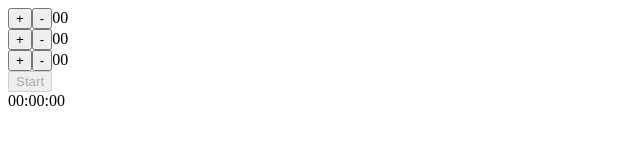
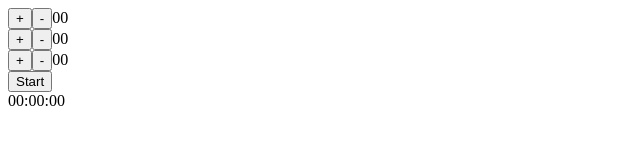
Before and after one commit to JensenMed/Timer-App, a React (Create React App) app in the folder frontend/frontend/: page / in a window 1280 px wide. Shown: the top 161 px of the page, without its empty margins (0-640 px from the left). Built offline with nearby package versions, Linux system fonts and the light colour scheme.

Commit message:
updated long-press

```diff
--- a/frontend/frontend/src/components/Clock.js
+++ b/frontend/frontend/src/components/Clock.js
@@ -11,7 +11,7 @@ const Clock = () => {
     const[total, setTotal] = useState(0)
     const[btn, setBtn] = useState(false)
 
-    console.log(btn)
+
 
     const[start, setStart] = useState(false)
     // const[timer, setTimer] = useState({
@@ -19,6 +19,7 @@ const Clock = () => {
     //   "minutes": minutes,
     //   "hours": hours,
     // })
+
 
 
 
@@ -35,7 +36,7 @@ const Clock = () => {
 
     function handleMinusSeconds(id){
 
-      if(seconds >= 1 && seconds < 59){
+      if(seconds >= 1 && seconds <= 59){
         setSeconds(prevState => prevState -1)
       }
       id.preventDefault()
@@ -63,7 +64,7 @@ const Clock = () => {
 
     function handleMinusMinutes(id){
 
-      if(minutes >= 1 && minutes < 59){
+      if(minutes >= 1 && minutes <= 59){
         setMinutes(prevState => prevState -1)
       }
       id.preventDefault()
@@ -102,50 +103,39 @@ const Clock = () => {
     //start countdown
 
     function startCountdown(){
-      console.log(start)
       setStart(!start)
-      // let count = 0
-      // const myTimer = setTimeout(() => {
-      //   count +=1
-      //   if(count === 2){
-      //     setBtn(false)
-      //     clearTimeout(myTimer)
-
-      //   }
-      //   if(count < 2){
-      //     setBtn(true)
-
-      //   }
-
-      // }, 1000);
-
-
 
     }
 
 
 
     //try and mak estart btn dissapear fro 2 seconds after click then reappear
+
     useEffect(() =>{
+        if(start === true){
+
           let count = 0
-      const myTimer = setTimeout(() => {
+          const myTimer = setInterval(() => {
             count +=1
-        if(count === 2){
+            if(count === 12){
               setBtn(false)
-          clearTimeout(myTimer)
+              clearInterval(myTimer)
 
             }
-        if(count < 2){
+            if(count < 12){
               setBtn(true)
 
             }
 
-      }, 1000);
+          }, 250);
 
-      // startCountdown()
+
+        }
 
 
     },[start])
+
+
 
 
 
```
Lines whose indentation alone changed are shown as unchanged.
